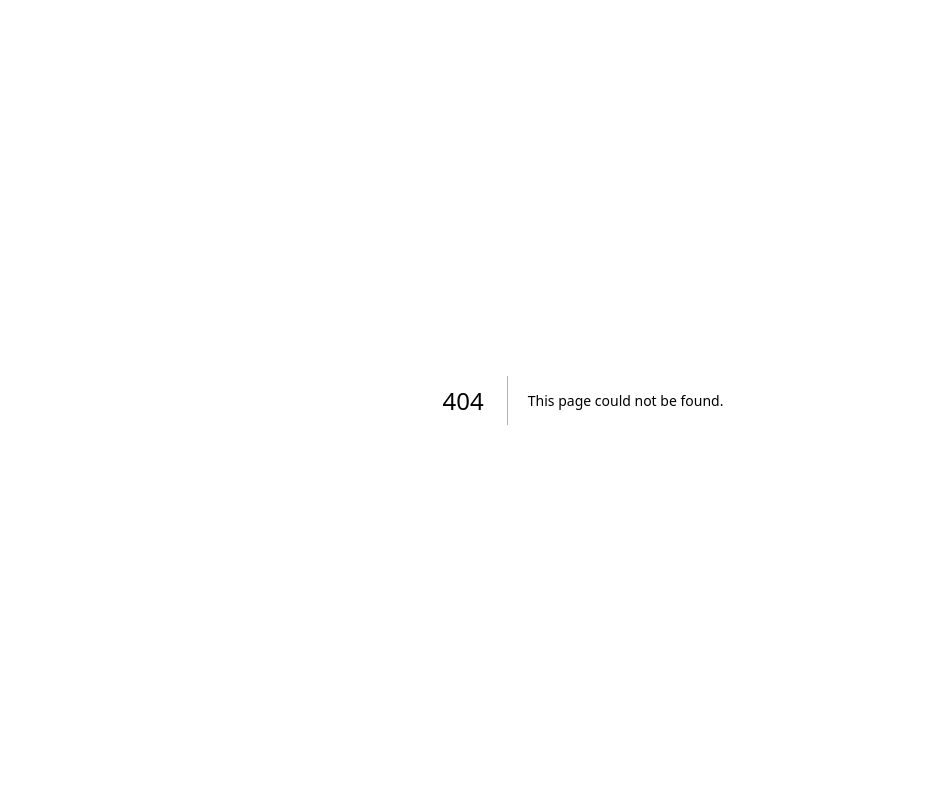
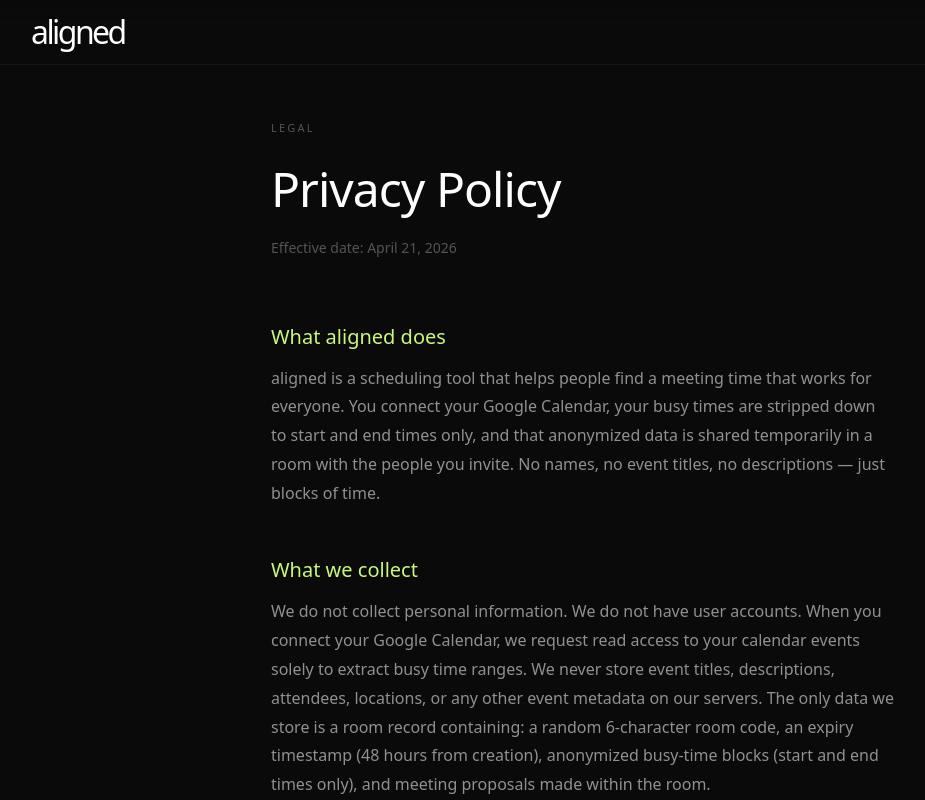
Before and after one commit to rr827/aligned-web, a Next.js app: page /privacy in a window 1280 px wide. Before the commit this address had no page. Shown: the top 800 px of the page, without its empty margins (57-982 px from the left). Built offline with nearby package versions, Linux system fonts and the light colour scheme.

Commit message:
Add privacy policy page and footer link

```diff
--- a/app/page.tsx
+++ b/app/page.tsx
@@ -116,7 +116,10 @@ export default function Home() {
       <footer style={{ borderTop: '1px solid rgba(255,255,255,0.05)', padding: '32px 0' }}>
         <div style={{ maxWidth: 1200, margin: '0 auto', padding: '0 48px', display: 'flex', justifyContent: 'space-between', alignItems: 'center' }}>
           <span style={{ fontSize: 18, fontWeight: 300, letterSpacing: '-0.05em', color: 'rgba(255,255,255,0.3)' }}>aligned</span>
-          <p style={{ fontSize: 12, color: 'rgba(255,255,255,0.2)' }}>No data collected. No accounts. Just time.</p>
+          <div style={{ display: 'flex', gap: 24, alignItems: 'center' }}>
+            <p style={{ fontSize: 12, color: 'rgba(255,255,255,0.2)' }}>No data collected. No accounts. Just time.</p>
+            <a href="/privacy" style={{ fontSize: 12, color: 'rgba(255,255,255,0.25)', textDecoration: 'none' }}>Privacy Policy</a>
+          </div>
         </div>
       </footer>
 
--- /dev/null
+++ b/app/privacy/page.tsx
@@ -0,0 +1,75 @@
+export default function PrivacyPolicy() {
+  return (
+    <main style={{ minHeight: '100vh', backgroundColor: '#0a0a0a', color: 'white', fontFamily: 'system-ui, sans-serif' }}>
+
+      {/* Nav */}
+      <nav style={{ position: 'fixed', top: 0, left: 0, right: 0, zIndex: 50, borderBottom: '1px solid rgba(255,255,255,0.05)', backgroundColor: 'rgba(10,10,10,0.8)', backdropFilter: 'blur(12px)' }}>
+        <div style={{ maxWidth: 1200, margin: '0 auto', padding: '0 48px', height: 64, display: 'flex', alignItems: 'center', justifyContent: 'space-between' }}>
+          <a href="/" style={{ fontSize: 32, fontWeight: 300, letterSpacing: '-0.08em', color: 'white', textDecoration: 'none' }}>aligned</a>
+        </div>
+      </nav>
+
+      {/* Content */}
+      <div style={{ maxWidth: 720, margin: '0 auto', padding: '120px 48px 96px' }}>
+
+        <p style={{ fontSize: 11, color: 'rgba(255,255,255,0.3)', textTransform: 'uppercase', letterSpacing: '0.2em', marginBottom: 16 }}>Legal</p>
+        <h1 style={{ fontSize: 48, fontWeight: 300, letterSpacing: '-0.02em', marginBottom: 12 }}>Privacy Policy</h1>
+        <p style={{ fontSize: 14, color: 'rgba(255,255,255,0.3)', marginBottom: 64 }}>Effective date: April 21, 2026</p>
+
+        {[
+          {
+            title: 'What aligned does',
+            body: `aligned is a scheduling tool that helps people find a meeting time that works for everyone. You connect your Google Calendar, your busy times are stripped down to start and end times only, and that anonymized data is shared temporarily in a room with the people you invite. No names, no event titles, no descriptions — just blocks of time.`,
+          },
+          {
+            title: 'What we collect',
+            body: `We do not collect personal information. We do not have user accounts. When you connect your Google Calendar, we request read access to your calendar events solely to extract busy time ranges. We never store event titles, descriptions, attendees, locations, or any other event metadata on our servers. The only data we store is a room record containing: a random 6-character room code, an expiry timestamp (48 hours from creation), anonymized busy-time blocks (start and end times only), and meeting proposals made within the room.`,
+          },
+          {
+            title: 'How your Google data is used',
+            body: `aligned uses the Google Calendar API to read your calendar events and identify when you are busy. This data is used only to generate anonymous busy-time blocks that are shared within your room session. We do not store, sell, transfer, or use your Google Calendar data for any purpose other than displaying your availability within the room you created or joined. Your Google access token is stored only in your browser's session storage and is deleted when you close the tab.`,
+          },
+          {
+            title: 'Data storage and retention',
+            body: `Room data is stored in our database for a maximum of 48 hours, after which it is automatically deleted. We do not retain logs of who created or joined a room. We do not link room data to any identity. Because we store no personal information, there is nothing to delete on request — your data expires automatically.`,
+          },
+          {
+            title: 'Third-party services',
+            body: `aligned uses Supabase to store temporary room data and Google OAuth 2.0 (with PKCE) for calendar access. We do not use advertising networks, tracking pixels, or analytics that identify individual users. We do not share any data with third parties for marketing purposes.`,
+          },
+          {
+            title: 'Google API scopes',
+            body: `aligned requests the following Google OAuth scopes: openid and profile (to confirm authentication), email (required by Google's OAuth flow), calendar.readonly (to read your events and generate busy blocks), and calendar.events (to add an agreed meeting time to your calendar when you choose to). We do not access, store, or transmit any calendar data beyond what is necessary to show your busy times within your active session.`,
+          },
+          {
+            title: 'Children',
+            body: `aligned is not directed at children under 13 and we do not knowingly collect any information from children.`,
+          },
+          {
+            title: 'Changes to this policy',
+            body: `If we make material changes to this policy, we will update the effective date above. Continued use of aligned after changes constitutes acceptance of the updated policy.`,
+          },
+          {
+            title: 'Contact',
+            body: `If you have questions about this privacy policy, you can reach us at privacy@getaligned.app.`,
+          },
+        ].map((section) => (
+          <div key={section.title} style={{ marginBottom: 48 }}>
+            <h2 style={{ fontSize: 20, fontWeight: 500, marginBottom: 12, color: '#c8f97a' }}>{section.title}</h2>
+            <p style={{ fontSize: 16, color: 'rgba(255,255,255,0.55)', lineHeight: 1.8 }}>{section.body}</p>
+          </div>
+        ))}
+
+      </div>
+
+      {/* Footer */}
+      <footer style={{ borderTop: '1px solid rgba(255,255,255,0.05)', padding: '32px 0' }}>
+        <div style={{ maxWidth: 1200, margin: '0 auto', padding: '0 48px', display: 'flex', justifyContent: 'space-between', alignItems: 'center' }}>
+          <span style={{ fontSize: 18, fontWeight: 300, letterSpacing: '-0.05em', color: 'rgba(255,255,255,0.3)' }}>aligned</span>
+          <p style={{ fontSize: 12, color: 'rgba(255,255,255,0.2)' }}>No data collected. No accounts. Just time.</p>
+        </div>
+      </footer>
+
+    </main>
+  );
+}
```
